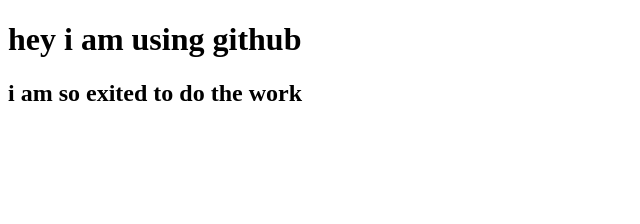
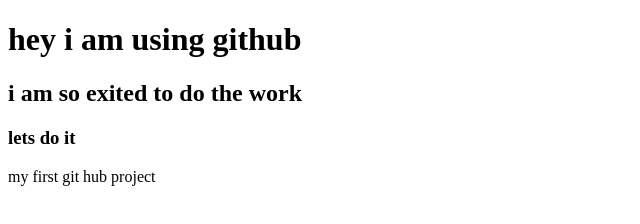
Before and after one commit to anjuman1/my-website, a plain HTML site: page index.html in a window 1280 px wide. Shown: the whole page, without its empty margins (0-640 px from the left). Drawn offline with Linux system fonts and the light colour scheme.

Commit message:
add something

```diff
--- a/index.html
+++ b/index.html
@@ -8,5 +8,7 @@
 <body>
     <h1> hey i am using github</h1>
     <h2> i am so exited to do the work</h2>
+    <h3>lets do it</h3>
+    <p>my first git hub project</p>
 </body>
 </html>
```
Also changed, not shown: 1 other file.
